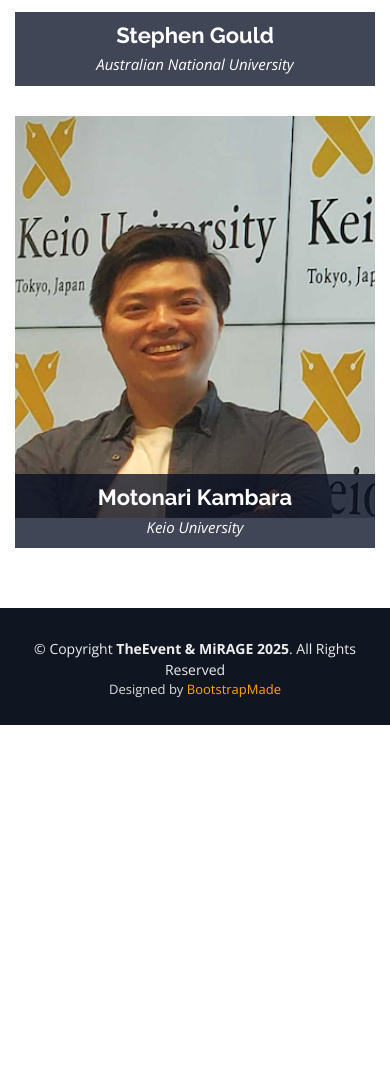
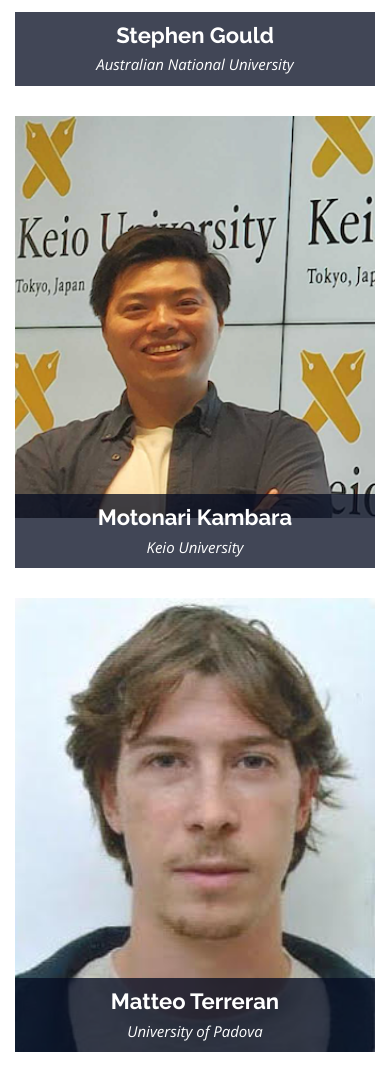
Before and after one commit to mirageworkshop/mirageworkshop.github.io, a plain HTML site: page cvpr25/index.html in a window 390 px wide. Shown: the part 8514-9600 px from the top of the page. Before the commit the page ends 9239 px from the top, so only its background shows below. Drawn offline with nearby package versions, Linux system fonts and the light colour scheme.

Commit message:
Update index.html

```diff
--- a/cvpr25/index.html
+++ b/cvpr25/index.html
@@ -1323,10 +1323,26 @@ a:active {
 
 		  <div class="col-lg-4 col-md-6">
             <div class="speaker">
-              <a href="https://motonarikambara.github.io/"><img src="img/organizers/Motonari_Kambara.png" alt="Motonari Kambara" class="img-fluid" style="width:100%;padding-bottom: 30px"></a>
+              <a href="https://motonarikambara.github.io/"><img src="img/organizers/Motonari_Kambara.png" alt="Motonari Kambara" class="img-fluid" style="width:100%;padding-bottom: 50px"></a>
               <div class="details">
                 <h3><a href="https://motonarikambara.github.io/">Motonari Kambara</a></h3>
                 <p>Keio University</p>
+                <div class="social">
+                  <!-- <a href=""><i class="fa fa-twitter"></i></a> -->
+                  <!-- <a href="https://www.facebook.com/LynxPeng" target="_blank" rel="noopener noreferrer"><i class="fa fa-facebook"></i></a> -->
+                  <!-- <a href=""><i class="fa fa-google-plus"></i></a> -->
+                  <!-- <a href=""><i class="fa fa-linkedin"></i></a> -->
+                </div>
+              </div>
+            </div>
+          </div>
+
+		  <div class="col-lg-4 col-md-6">
+            <div class="speaker">
+              <a href="https://scholar.google.it/citations?user=L0B5DSkAAAAJ&hl=en"><img src="img/organizers/Matteo_Terreran.jpg" alt="Matteo Terreran" class="img-fluid" style="width:100%;padding-bottom: 0px"></a>
+              <div class="details">
+                <h3><a href="https://scholar.google.it/citations?user=L0B5DSkAAAAJ&hl=en">Matteo Terreran</a></h3>
+                <p>University of Padova</p>
                 <div class="social">
                   <!-- <a href=""><i class="fa fa-twitter"></i></a> -->
                   <!-- <a href="https://www.facebook.com/LynxPeng" target="_blank" rel="noopener noreferrer"><i class="fa fa-facebook"></i></a> -->
```
